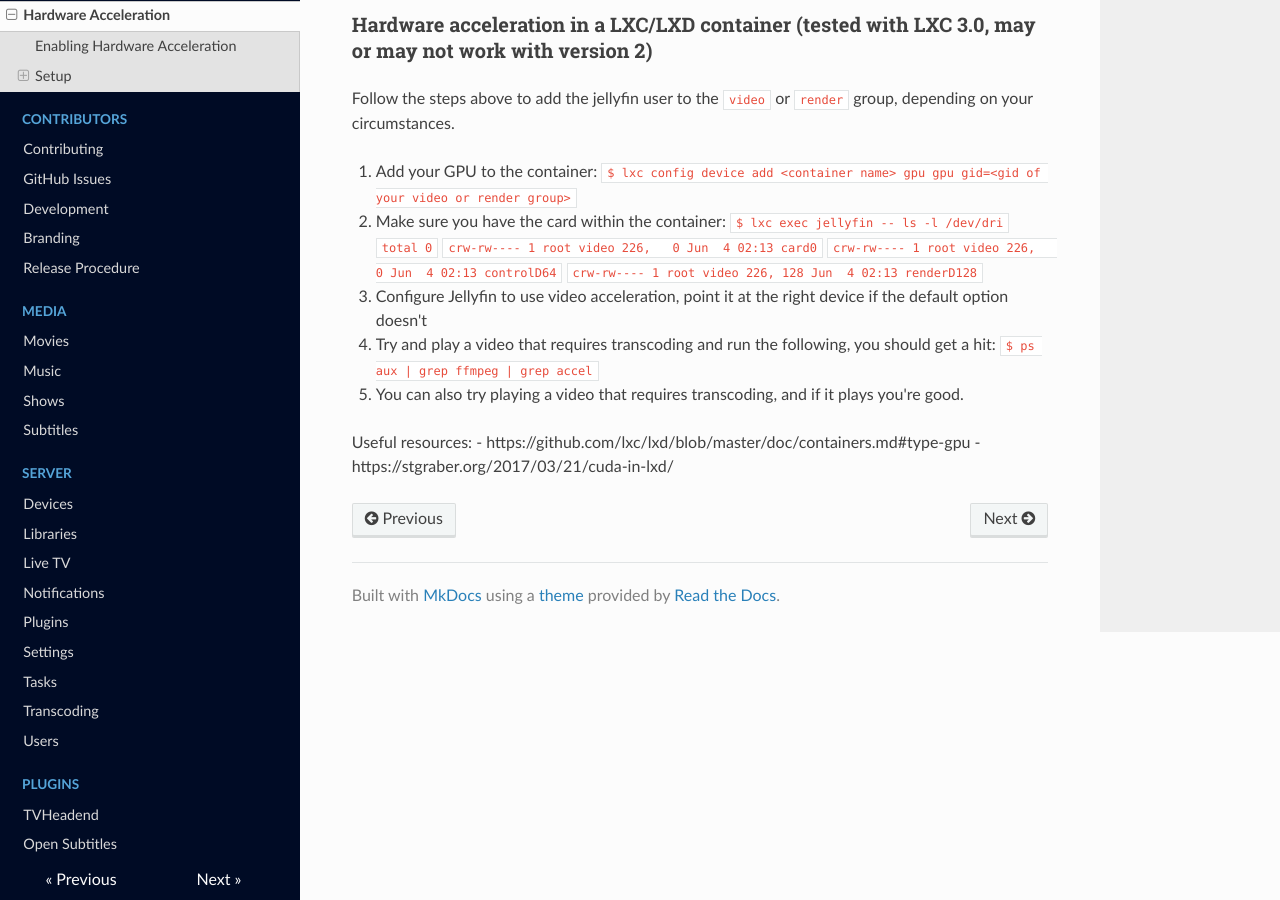
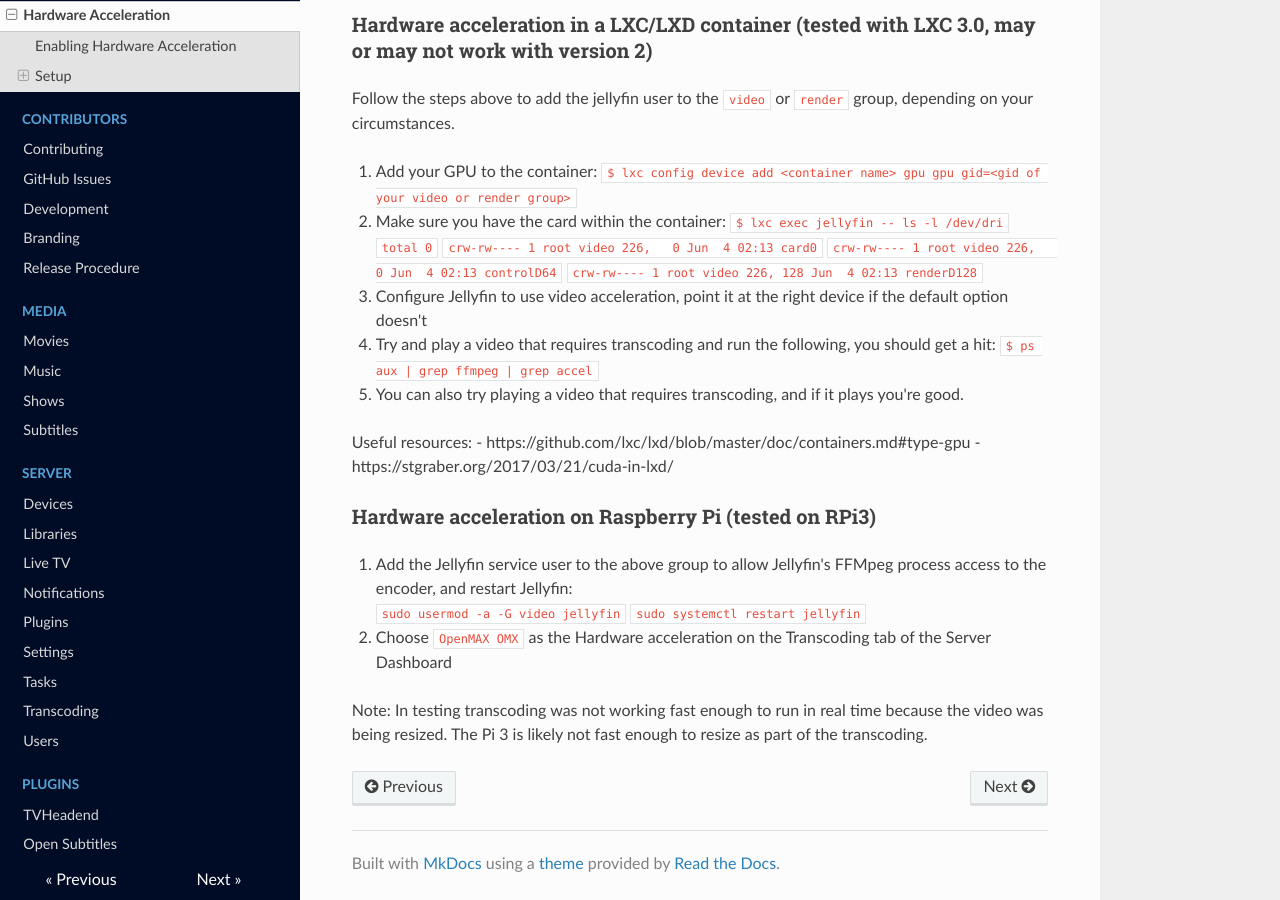
Before and after one commit to jellyfin-archive/jellyfin-docs, an MkDocs documentation site: the page built from docs/administrator-docs/hardware-acceleration.md, in a window 1280 px wide and 900 px high, scrolled down 1263 px. Built offline with MkDocs 1.6.1, drawn with Linux system fonts in a browser that asks for light colours; nearby versions of some CDN libraries; old or Windows-style settings are respelled for this version of MkDocs.

Commit message:
Add hardware accleration docs regarding RPi

```diff
--- a/docs/administrator-docs/hardware-acceleration.md
+++ b/docs/administrator-docs/hardware-acceleration.md
@@ -58,3 +58,11 @@ Follow the steps above to add the jellyfin user to the `video` or `render` group
 Useful resources:
 - https://github.com/lxc/lxd/blob/master/doc/containers.md#type-gpu
 - https://stgraber.org/2017/03/21/cuda-in-lxd/
+
+### Hardware acceleration on Raspberry Pi (tested on RPi3)
+1. Add the Jellyfin service user to the above group to allow Jellyfin's FFMpeg process access to the encoder, and restart Jellyfin:
+    `sudo usermod -a -G video jellyfin`
+    `sudo systemctl restart jellyfin`
+2. Choose `OpenMAX OMX` as the Hardware acceleration on the Transcoding tab of the Server Dashboard
+
+Note: In testing transcoding was not working fast enough to run in real time because the video was being resized. The Pi 3 is likely not fast enough to resize as part of the transcoding.
```
